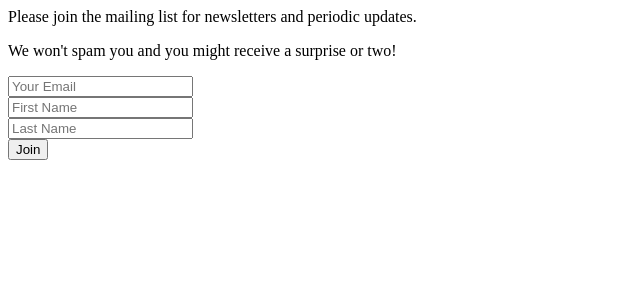
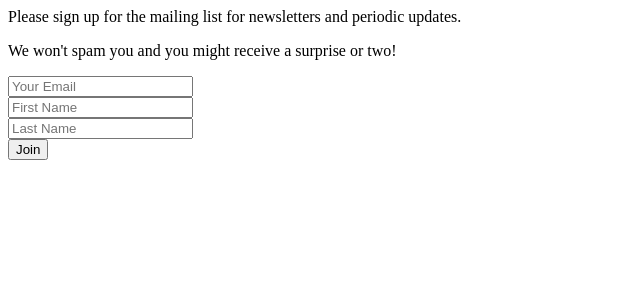
Before and after one commit to daneah/littleleviathan, a Django app: template main/templates/main/newsletter_signup.html in a window 1280 px wide. Shown: the top 300 px of the page, without its empty margins (0-640 px from the left). Run offline with Django 3.2, Linux system fonts and the light colour scheme; the template is opened without the code that fills it, so the values that code supplies are empty.

Commit message:
Change words

```diff
--- a/main/templates/main/newsletter_signup.html
+++ b/main/templates/main/newsletter_signup.html
@@ -1,6 +1,6 @@
 <div class="row">
     <div class="col-md-4 col-sm-12 col-md-offset-4">
-        <p class="lead text-center">Please join the mailing list for newsletters and periodic updates.</p>
+        <p class="lead text-center">Please sign up for the mailing list for newsletters and periodic updates.</p>
         <p class="text-center text-small text-muted">We won't spam you and you might receive a surprise or two!</p>
     </div>
 </div>
```
